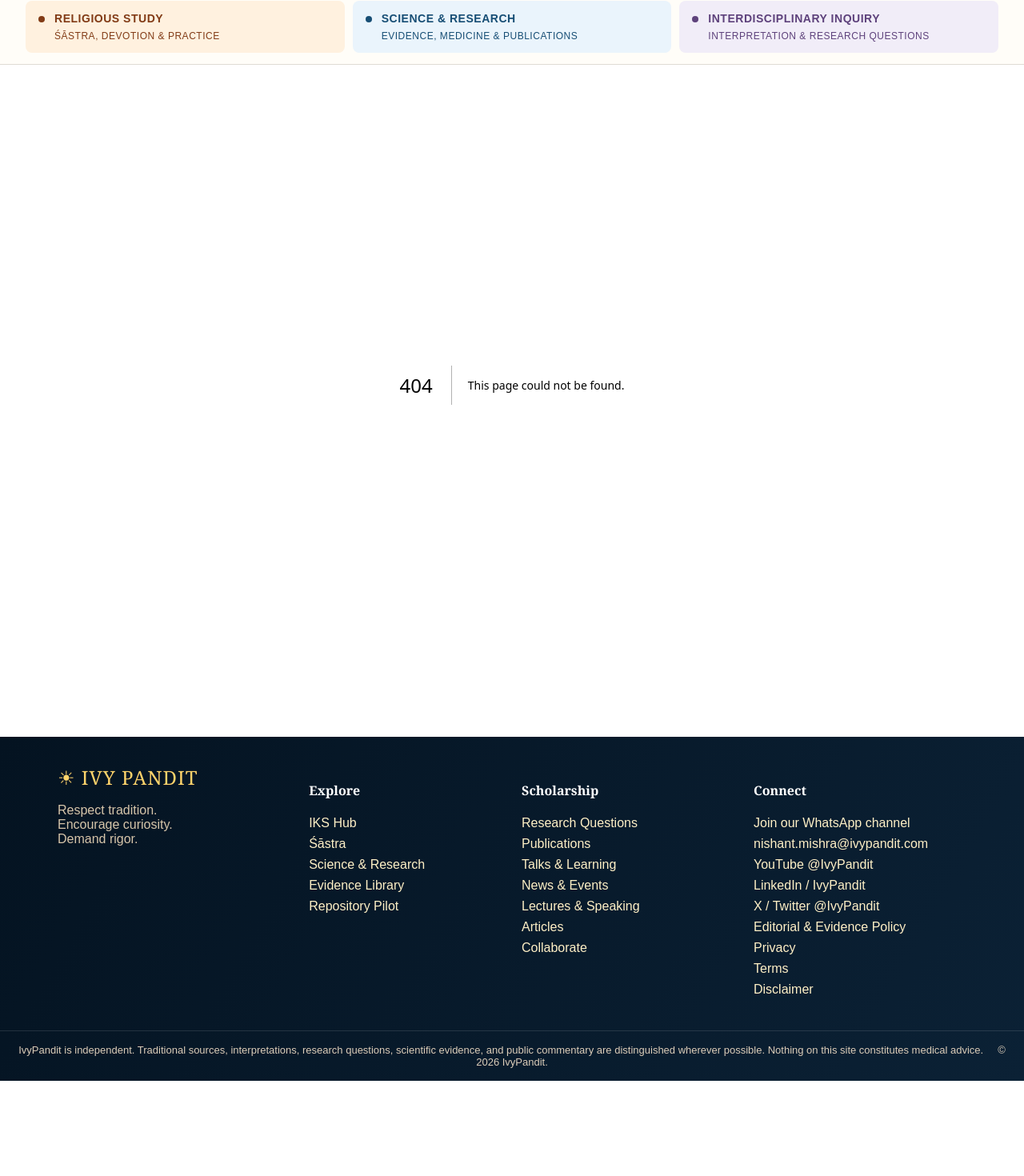
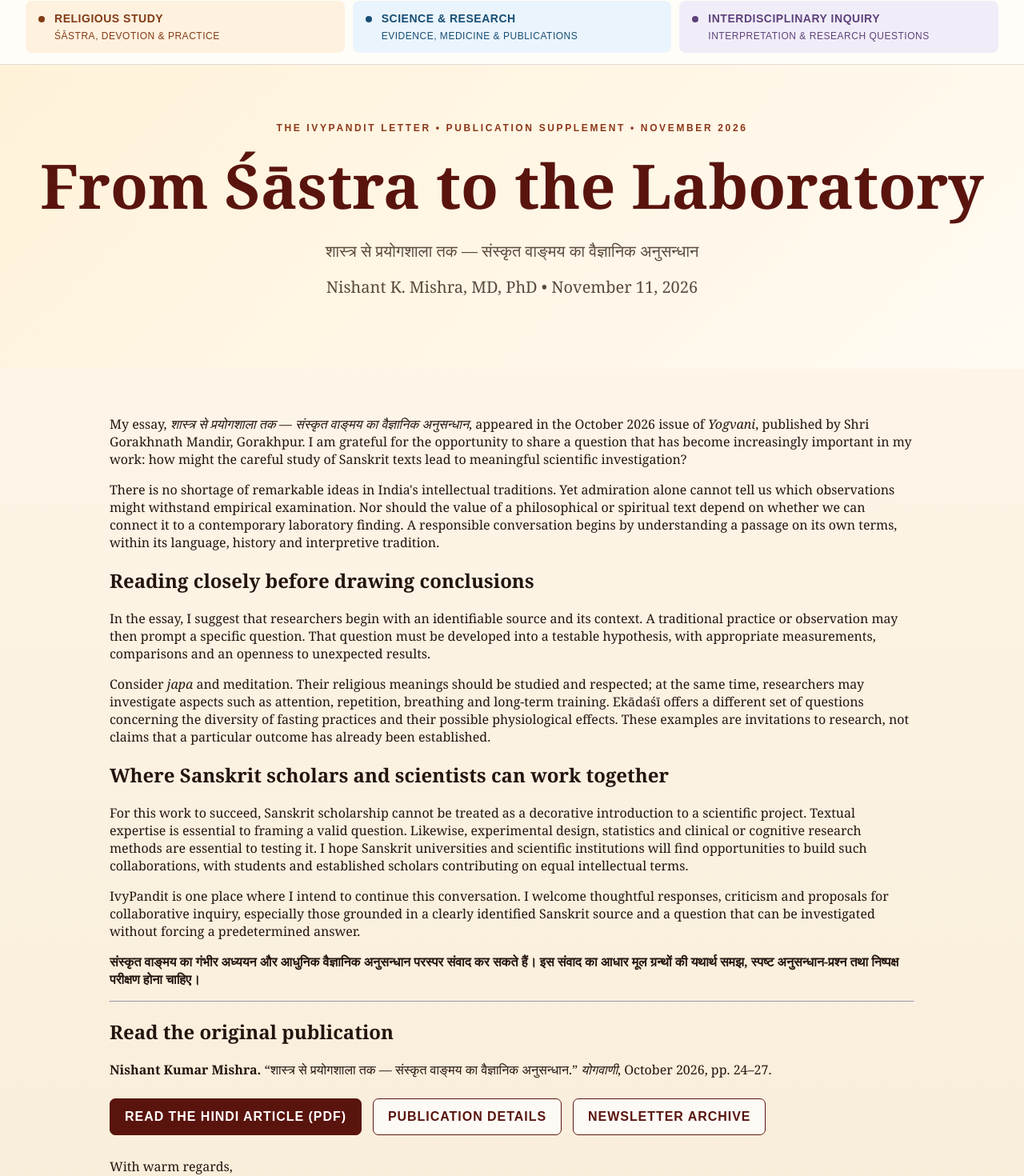
Before and after one commit to nishmishra/ivypandit-v2, a Next.js app: page /articles/yogvani-research-supplement-november-2026 in a window 1280 px wide. Before the commit this address had no page. Shown: the part 119-1589 px from the top of the page at 80% size. Before the commit the page ends 1470 px from the top, so only its background shows below. Built offline with nearby package versions, Linux system fonts and the light colour scheme.

Commit message:
Publish Yogvani research essay newsletter supplement

```diff
--- /dev/null
+++ b/app/articles/yogvani-research-supplement-november-2026/page.tsx
@@ -0,0 +1,67 @@
+import type { Metadata } from 'next';
+import Link from 'next/link';
+
+const url = 'https://www.ivypandit.com/articles/yogvani-research-supplement-november-2026';
+
+export const metadata: Metadata = {
+  title: 'From Śāstra to the Laboratory — IvyPandit Letter Supplement | November 2026',
+  description: 'A note from Nishant K. Mishra on his October 2026 Yogvani essay about Sanskrit scholarship and scientific investigation.',
+  openGraph: {
+    title: 'From Śāstra to the Laboratory | The IvyPandit Letter',
+    description: 'A November 2026 publication supplement on Sanskrit texts, scientific questions, and scholarly collaboration.',
+    url,
+    type: 'article',
+  },
+};
+
+export default function YogvaniResearchSupplement() {
+  const articleLd = {
+    '@context': 'https://schema.org',
+    '@type': 'Article',
+    headline: 'From Śāstra to the Laboratory — The IvyPandit Letter Supplement',
+    datePublished: '2026-11-11',
+    inLanguage: 'en',
+    author: { '@type': 'Person', name: 'Nishant K. Mishra', honorificSuffix: 'MD, PhD' },
+    publisher: { '@type': 'Organization', name: 'IvyPandit' },
+    mainEntityOfPage: url,
+  };
+  return <>
+    <script type="application/ld+json" dangerouslySetInnerHTML={{ __html: JSON.stringify(articleLd) }} />
+    <section className="pageHero">
+      <div className="eyebrow">The IvyPandit Letter • Publication Supplement • November 2026</div>
+      <h1>From Śāstra to the Laboratory</h1>
+      <p lang="hi">शास्त्र से प्रयोगशाला तक — संस्कृत वाङ्मय का वैज्ञानिक अनुसन्धान</p>
+      <p>Nishant K. Mishra, MD, PhD • November 11, 2026</p>
+    </section>
+    <main className="content">
+      <article className="article-body">
+        <p>My essay, <i>शास्त्र से प्रयोगशाला तक — संस्कृत वाङ्मय का वैज्ञानिक अनुसन्धान</i>, appeared in the October 2026 issue of <i>Yogvani</i>, published by Shri Gorakhnath Mandir, Gorakhpur. I am grateful for the opportunity to share a question that has become increasingly important in my work: how might the careful study of Sanskrit texts lead to meaningful scientific investigation?</p>
+
+        <p>There is no shortage of remarkable ideas in India's intellectual traditions. Yet admiration alone cannot tell us which observations might withstand empirical examination. Nor should the value of a philosophical or spiritual text depend on whether we can connect it to a contemporary laboratory finding. A responsible conversation begins by understanding a passage on its own terms, within its language, history and interpretive tradition.</p>
+
+        <h2>Reading closely before drawing conclusions</h2>
+        <p>In the essay, I suggest that researchers begin with an identifiable source and its context. A traditional practice or observation may then prompt a specific question. That question must be developed into a testable hypothesis, with appropriate measurements, comparisons and an openness to unexpected results.</p>
+
+        <p>Consider <i>japa</i> and meditation. Their religious meanings should be studied and respected; at the same time, researchers may investigate aspects such as attention, repetition, breathing and long-term training. Ekādaśī offers a different set of questions concerning the diversity of fasting practices and their possible physiological effects. These examples are invitations to research, not claims that a particular outcome has already been established.</p>
+
+        <h2>Where Sanskrit scholars and scientists can work together</h2>
+        <p>For this work to succeed, Sanskrit scholarship cannot be treated as a decorative introduction to a scientific project. Textual expertise is essential to framing a valid question. Likewise, experimental design, statistics and clinical or cognitive research methods are essential to testing it. I hope Sanskrit universities and scientific institutions will find opportunities to build such collaborations, with students and established scholars contributing on equal intellectual terms.</p>
+
+        <p>IvyPandit is one place where I intend to continue this conversation. I welcome thoughtful responses, criticism and proposals for collaborative inquiry, especially those grounded in a clearly identified Sanskrit source and a question that can be investigated without forcing a predetermined answer.</p>
+
+        <p lang="hi"><b>संस्कृत वाङ्मय का गंभीर अध्ययन और आधुनिक वैज्ञानिक अनुसन्धान परस्पर संवाद कर सकते हैं। इस संवाद का आधार मूल ग्रन्थों की यथार्थ समझ, स्पष्ट अनुसन्धान-प्रश्न तथा निष्पक्ष परीक्षण होना चाहिए।</b></p>
+
+        <hr />
+        <h2>Read the original publication</h2>
+        <p><b>Nishant Kumar Mishra.</b> “शास्त्र से प्रयोगशाला तक — संस्कृत वाङ्मय का वैज्ञानिक अनुसन्धान.” <i>योगवाणी</i>, October 2026, pp. 24–27.</p>
+        <div className="buttons" style={{ justifyContent: 'flex-start', flexWrap: 'wrap' }}>
+          <a className="btn primary" href="/library/yogvani-october-2026-nishant-mishra.pdf" target="_blank" rel="noopener noreferrer">Read the Hindi article (PDF)</a>
+          <Link className="btn secondary" href="/articles/yogvani-october-2026">Publication details</Link>
+          <Link className="btn secondary" href="/newsletter">Newsletter archive</Link>
+        </div>
+
+        <p style={{ marginTop: '28px' }}>With warm regards,<br /><b>Nishant K. Mishra, MD, PhD</b><br />Founder, IvyPandit</p>
+      </article>
+    </main>
+  </>;
+}
```
